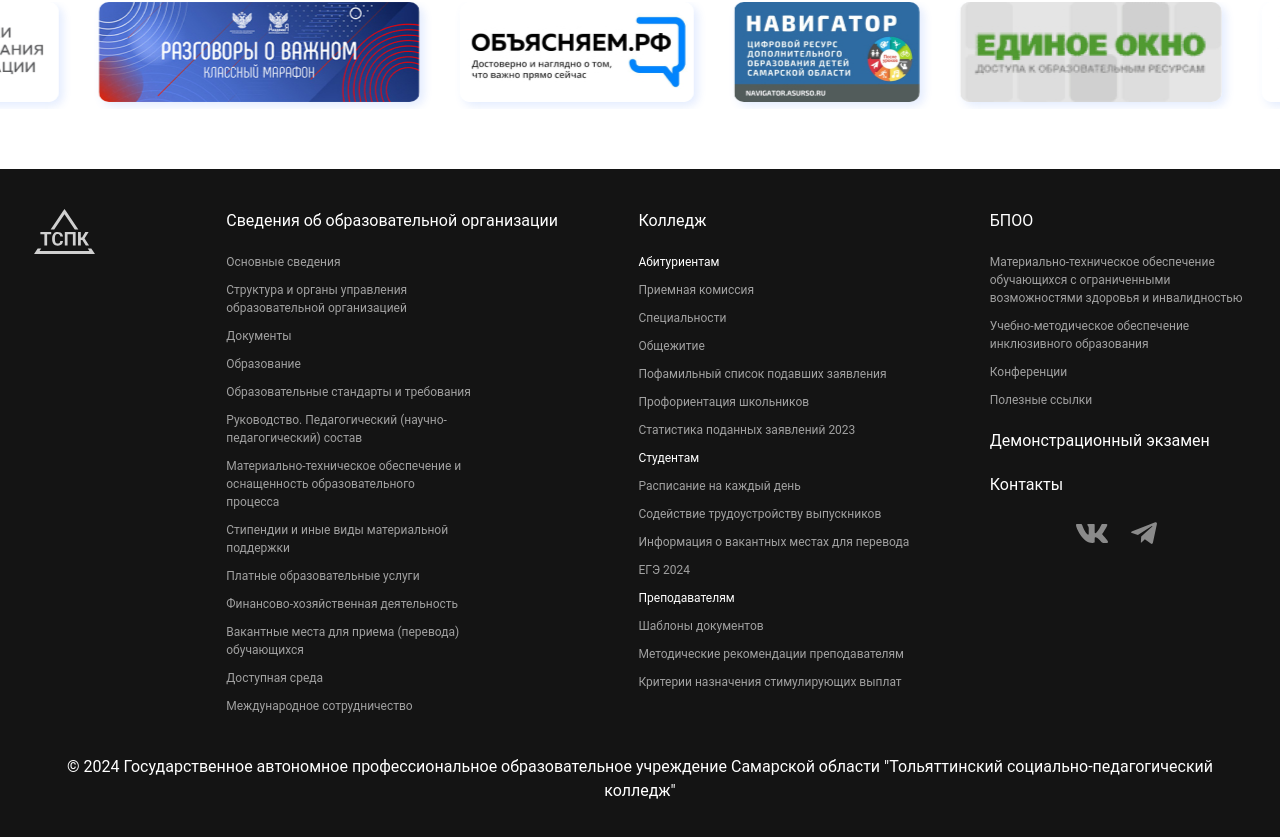
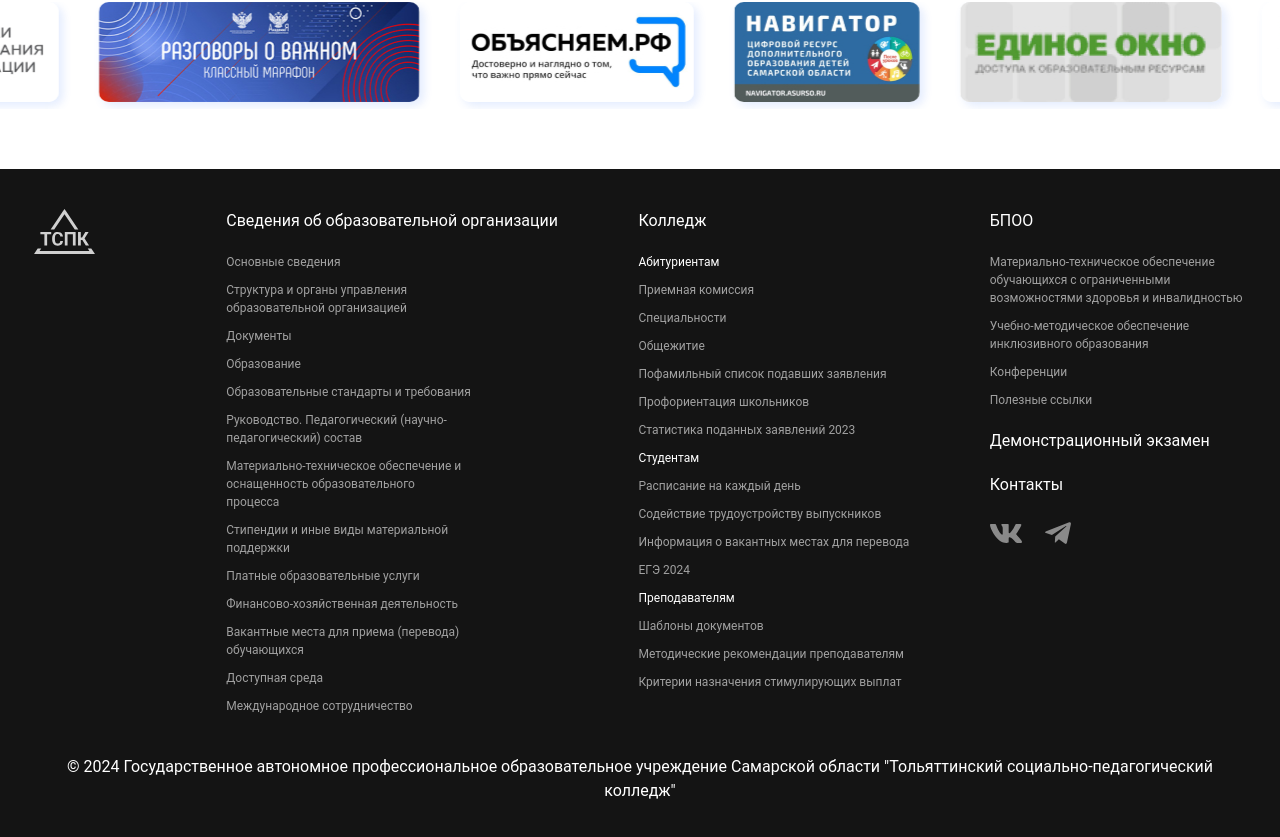
Before and after one commit to esaytar/tspk, a React (Vite) app: page /structure-college in a window 1280 px wide. Shown: the part 1531-2368 px from the top of the page. Built offline with nearby package versions, Linux system fonts and the light colour scheme.

Commit message:
edited styles

```diff
--- a/src/components/Footer.jsx
+++ b/src/components/Footer.jsx
@@ -29,7 +29,7 @@ export default function Footer() {
                             <BPOOMenu main='text-[0.75rem] gap-2.5' liW='w-[16rem]'/>
                             <p className='text-[1.14rem] lg:text-[1rem]'><a href="">Демонстрационный экзамен</a></p>
                             <p className='text-[1.14rem] lg:text-[1rem]'><Link to='/contacts'>Контакты</Link></p>
-                            <div className='flex gap-5 items-center self-center'>
+                            <div className='flex gap-5 items-center self-center lg:self-start'>
                                 <VK styles='w-[32px] h-[32px]'/>
                                 <Telegram styles='w-[32px] h-[32px]'/>
                             </div>
```
